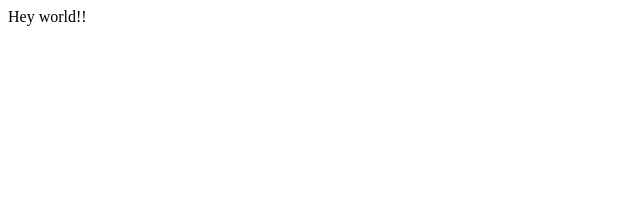
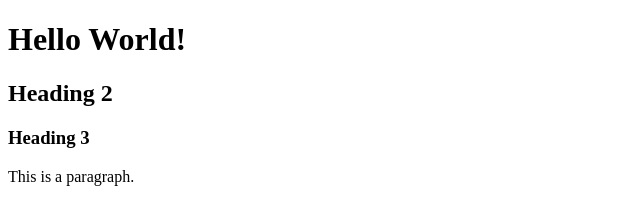
Before and after one commit to mparkerson/MyFirstWebSite, a plain HTML site: page index.html in a window 1280 px wide. Shown: the whole page, without its empty margins (0-640 px from the left). Drawn offline with Linux system fonts and the light colour scheme.

Commit message:
Update index.html

```diff
--- a/index.html
+++ b/index.html
@@ -1 +1,14 @@
-Hey world!!
+<!DOCTYPE html>
+<html>
+  <head>
+    <meta charset="utf-8">
+    <title>I'm Doing It!</title>
+    <link rel="stylesheet" type="text/css" href="style.css" />
+  </head>
+  <body>
+    <h1>Hello World!</h1>
+    <h2>Heading 2</h2>
+    <h3>Heading 3</h3>
+    <p>This is a paragraph.</p>
+  </body>
+</html>
```
